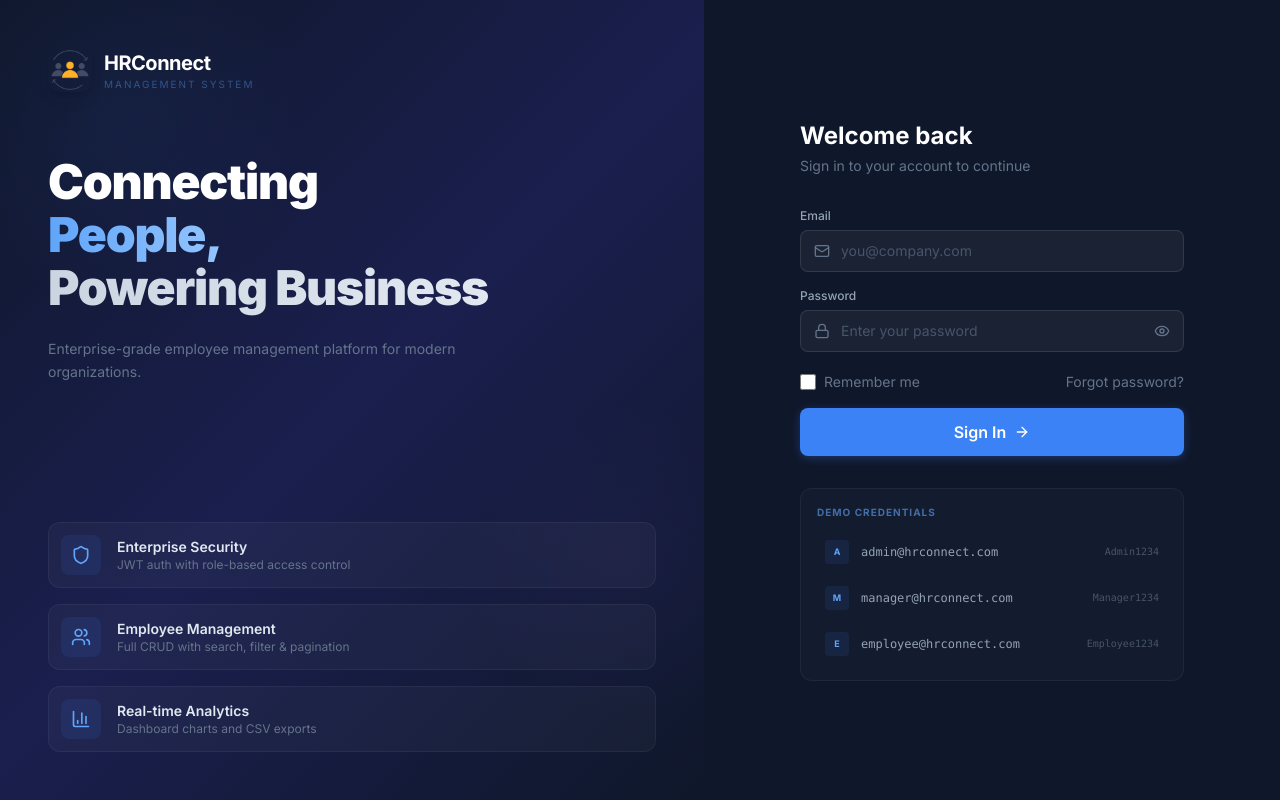
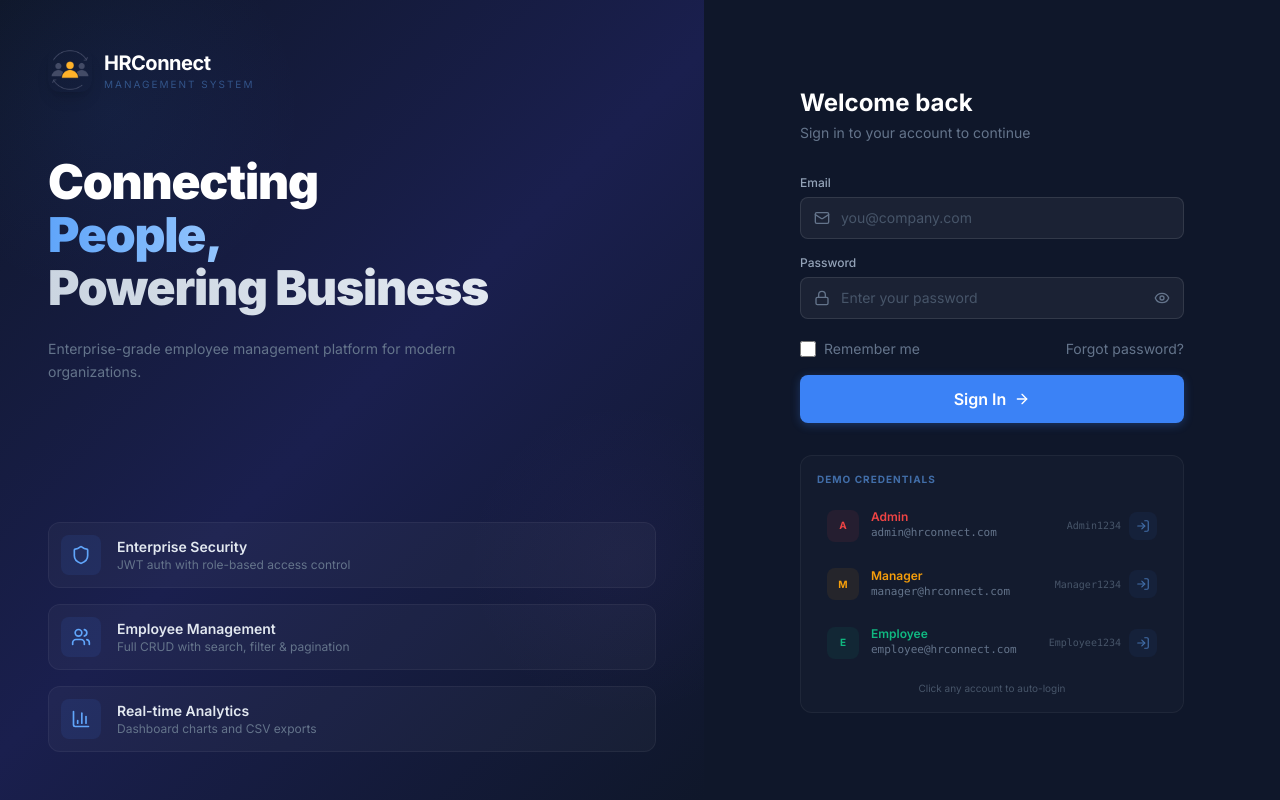
Before and after one commit to itsaahsan/HRConnect, a React (Vite) app in the folder frontend/: page /login in a window 1280 px wide. Built offline with nearby package versions, Linux system fonts and the light colour scheme; no server answers; the HTML template or start-up script is replaced by a standard one.

Commit message:
feat: enhance demo credentials with click icons, color-coded roles, and auto-login UX

```diff
--- a/frontend/package.json
+++ b/frontend/package.json
@@ -34,7 +34,7 @@
     "postcss": "^8.4.41",
     "tailwindcss": "^3.4.10",
     "typescript": "^5.5.4",
-    "vite": "^8.1.0",
+    "vite": "^7.3.6",
     "vitest": "^4.1.9"
   }
 }
--- a/frontend/src/pages/Login.tsx
+++ b/frontend/src/pages/Login.tsx
@@ -2,7 +2,7 @@ import React, { useState } from 'react';
 import { useNavigate } from 'react-router-dom';
 import { useForm } from 'react-hook-form';
 import { zodResolver } from '@hookform/resolvers/zod';
-import { Mail, Lock, Eye, EyeOff, Loader2, ArrowRight, Shield, Users, BarChart3 } from 'lucide-react';
+import { Mail, Lock, Eye, EyeOff, Loader2, ArrowRight, Shield, Users, BarChart3, LogIn, Play } from 'lucide-react';
 import { useAuth } from '../context/AuthContext';
 import { loginSchema } from '../utils/validators';
 import toast from 'react-hot-toast';
@@ -160,31 +160,44 @@ const Login: React.FC = () => {
             <p className="text-[10px] font-bold text-blue-400/60 uppercase tracking-widest mb-3">Demo Credentials</p>
             <div className="space-y-1.5">
               {[
-                { role: 'Admin', email: 'admin@hrconnect.com', pass: 'Admin1234' },
-                { role: 'Manager', email: 'manager@hrconnect.com', pass: 'Manager1234' },
-                { role: 'Employee', email: 'employee@hrconnect.com', pass: 'Employee1234' }
+                { role: 'Admin', email: 'admin@hrconnect.com', pass: 'Admin1234', color: '#EF4444' },
+                { role: 'Manager', email: 'manager@hrconnect.com', pass: 'Manager1234', color: '#F59E0B' },
+                { role: 'Employee', email: 'employee@hrconnect.com', pass: 'Employee1234', color: '#10B981' }
               ].map(c => {
                 const isDemoLoading = demoLoading === c.role;
                 return (
                   <div key={c.role}
                     onClick={() => handleDemoLogin(c.role, c.email, c.pass)}
-                    className={`flex items-center gap-3 p-2 rounded-lg transition-colors cursor-pointer ${isDemoLoading ? 'bg-blue-500/10' : 'hover:bg-white/5'}`}>
-                    <div className="w-6 h-6 rounded flex items-center justify-center text-[9px] font-bold" style={{
-                      background: isDemoLoading ? 'rgba(59,130,246,0.3)' : 'rgba(59,130,246,0.1)',
-                      color: isDemoLoading ? '#93C5FD' : '#60A5FA'
+                    className={`flex items-center gap-3 p-2.5 rounded-lg transition-all cursor-pointer group ${isDemoLoading ? 'bg-blue-500/10' : 'hover:bg-white/5'}`}>
+                    <div className="w-8 h-8 rounded-lg flex items-center justify-center text-[10px] font-bold transition-all" style={{
+                      background: isDemoLoading ? 'rgba(59,130,246,0.3)' : `${c.color}15`,
+                      color: isDemoLoading ? '#93C5FD' : c.color
                     }}>
-                      {isDemoLoading ? <Loader2 className="w-3 h-3 animate-spin" /> : c.role[0]}
+                      {isDemoLoading ? <Loader2 className="w-4 h-4 animate-spin" /> : c.role[0]}
                     </div>
                     <div className="flex-1 min-w-0">
-                      <p className={`text-xs font-mono truncate ${isDemoLoading ? 'text-blue-400' : 'text-slate-400'}`}>
+                      <p className="text-xs font-semibold" style={{ color: c.color }}>{c.role}</p>
+                      <p className={`text-[11px] font-mono truncate ${isDemoLoading ? 'text-blue-400' : 'text-slate-500'}`}>
                         {isDemoLoading ? 'Logging in...' : c.email}
                       </p>
                     </div>
-                    <span className="text-[10px] font-mono text-slate-600">{c.pass}</span>
+                    <div className="flex items-center gap-2">
+                      <span className="text-[10px] font-mono text-slate-600 hidden sm:block">{c.pass}</span>
+                      <div className="w-7 h-7 rounded-lg flex items-center justify-center transition-all opacity-60 group-hover:opacity-100 group-hover:scale-110" style={{
+                        background: isDemoLoading ? 'rgba(59,130,246,0.2)' : 'rgba(59,130,246,0.1)'
+                      }}>
+                        {isDemoLoading ? (
+                          <Loader2 className="w-3.5 h-3.5 text-blue-400 animate-spin" />
+                        ) : (
+                          <LogIn className="w-3.5 h-3.5 text-blue-400" />
+                        )}
+                      </div>
+                    </div>
                   </div>
                 );
               })}
             </div>
+            <p className="text-[10px] text-slate-600 mt-3 text-center">Click any account to auto-login</p>
           </div>
         </div>
       </div>
```
Also changed, not shown: 1 other file (tests, documents, lock files or other folders).
